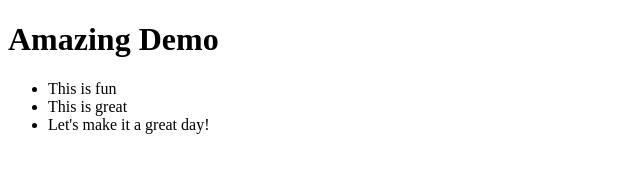
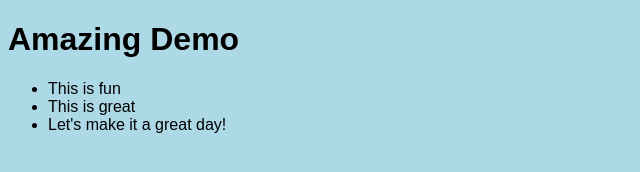
Before and after one commit to IAmSkidd7/amazing-demo, a plain HTML site: page index.html in a window 1280 px wide. Shown: the whole page, without its empty margins (0-640 px from the left). Drawn offline with Linux system fonts and the light colour scheme.

Commit message:
added assets folder

```diff
--- /dev/null
+++ b/assests/style.css
@@ -0,0 +1,4 @@
+body{
+    background-color: lightblue;
+    font-family: Arial, Helvetica, sans-serif;
+}
--- a/index.html
+++ b/index.html
@@ -5,6 +5,7 @@
     <meta http-equiv="X-UA-Compatible" content="IE=edge">
     <meta name="viewport" content="width=device-width, initial-scale=1.0">
     <title>Amazing Demo</title>
+    <link rel="stylesheet" href="./assests/style.css">
 </head>
 <body>
     <h1>Amazing Demo</h1>
```
